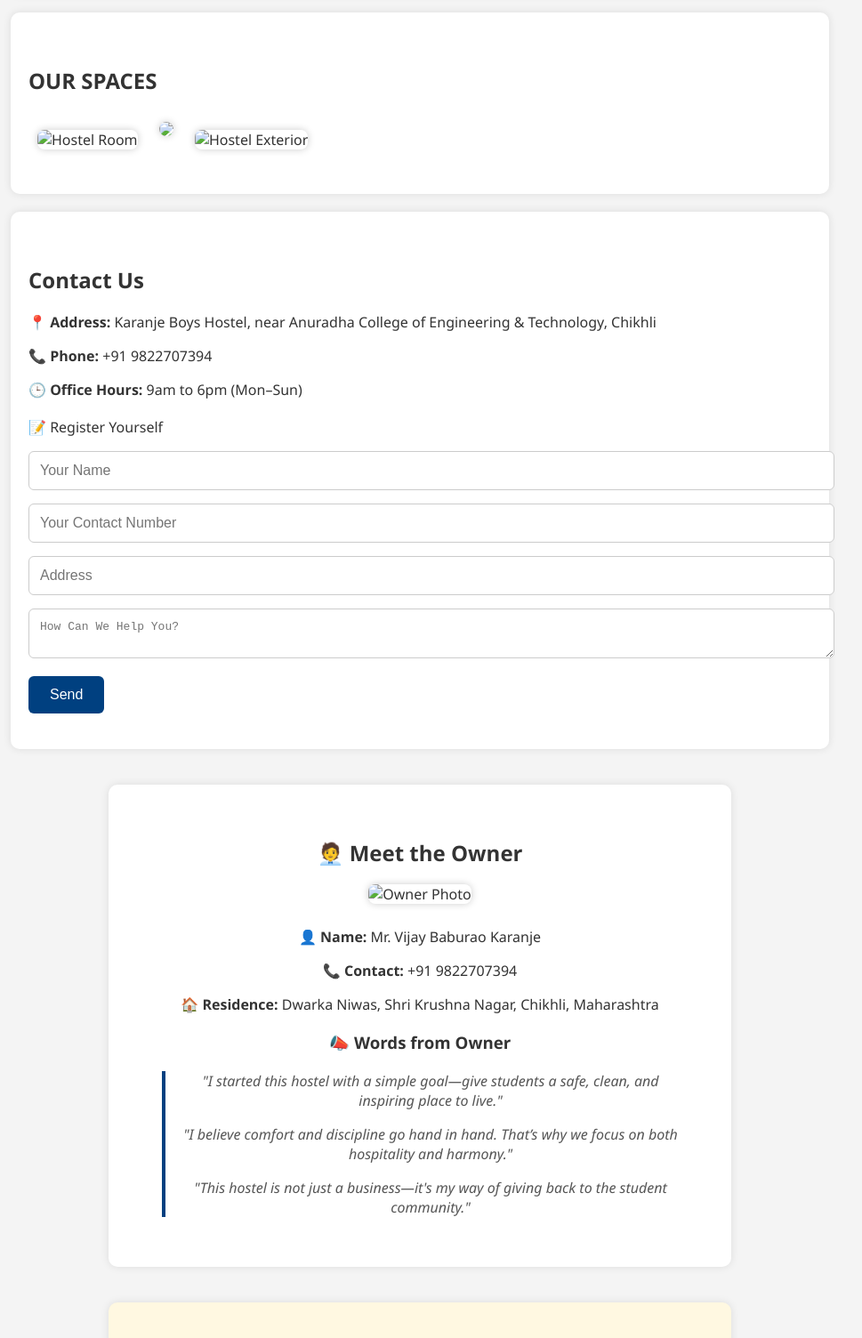
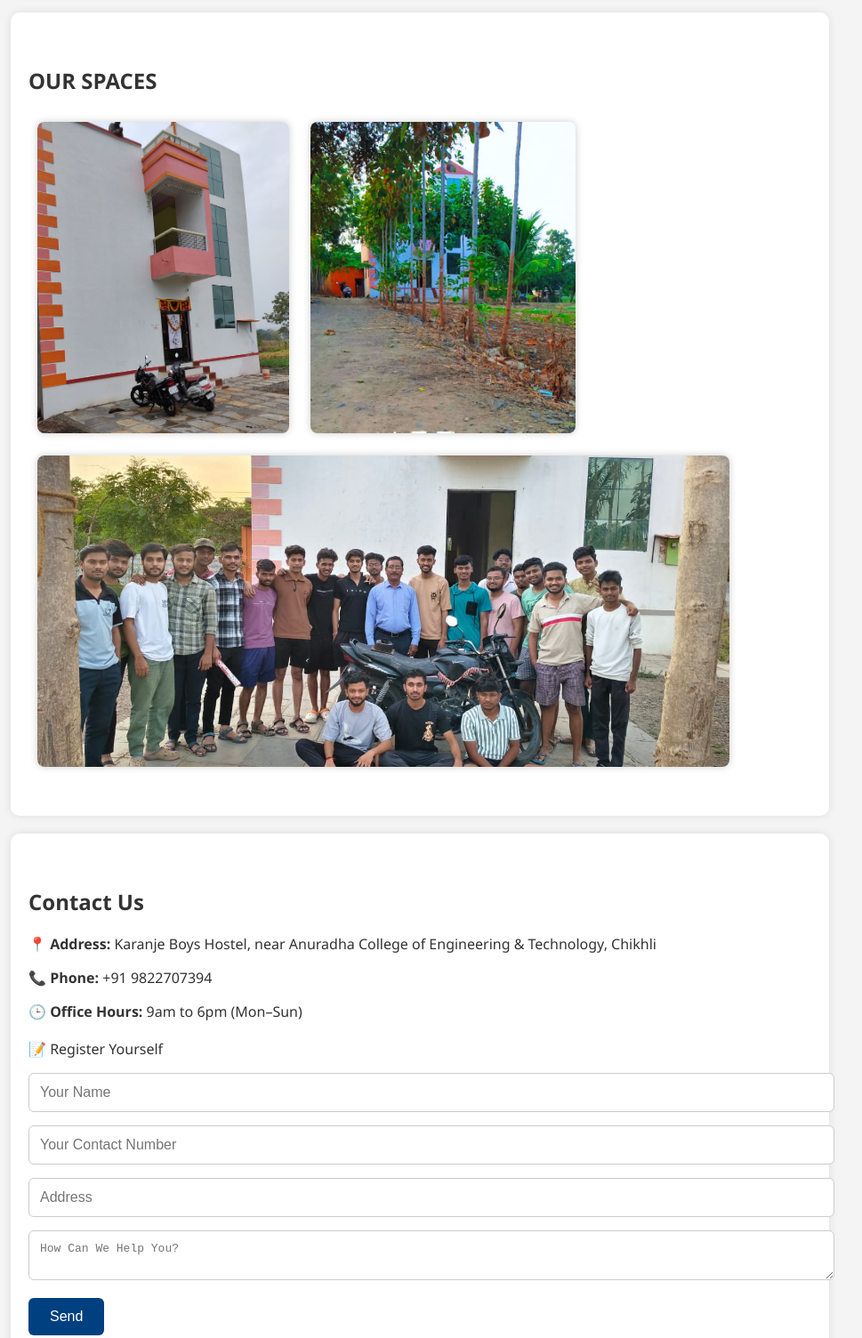
Before and after one commit to HARSHAL-KARANJE/harshsal-123, a plain HTML site: page index.html in a window 1280 px wide. Shown: the part 620-2124 px from the top of the page at 89% size, without its empty margins (168-1137 px from the left). Drawn offline with Linux system fonts and the light colour scheme; the site is published under a folder, as on GitHub Pages, so addresses that start at the root find nothing.

Commit message:
Update index.html

```diff
--- a/index.html
+++ b/index.html
@@ -48,9 +48,9 @@
     <!-- 🔹 Gallery Section -->
     <section id="GALLERY">
       <h2>OUR SPACES</h2>
-      <img src="/IMG_20210105_090136 - Copy.jpg" alt="Hostel Room" style="height:350px;">
-      <img src="/WhatsApp Image 2025-10-19 at 01.08.35_981de47e.jpg"style="height:350px">
-      <img src="/WhatsApp Image 2025-10-18 at 23.02.13_35cd5ba2.jpg" alt="Hostel Exterior" style="height:350px;">
+      <img src="IMG_20210105_090136 - Copy.jpg" alt="Hostel Room" style="height:350px;">
+      <img src="WhatsApp Image 2025-10-19 at 01.08.35_981de47e.jpg"style="height:350px">
+      <img src="WhatsApp Image 2025-10-18 at 23.02.13_35cd5ba2.jpg" alt="Hostel Exterior" style="height:350px;">
     </section>
 
     <!-- 🔹 Contact Section -->
@@ -76,7 +76,7 @@
     <section id="OWNER">
       <h2>🧑‍💼 Meet the Owner</h2>
       <div class="owner-details">
-        <img src="/WhatsApp Image 2025-10-18 at 23.53.49_5232f04c.jpg" alt="Owner Photo">
+        <img src="WhatsApp Image 2025-10-18 at 23.53.49_5232f04c.jpg" alt="Owner Photo">
         <p><strong>👤 Name:</strong> Mr. Vijay Baburao Karanje</p>
         <p><strong>📞 Contact:</strong> +91 9822707394</p>
         <p><strong>🏠 Residence:</strong> Dwarka Niwas, Shri Krushna Nagar, Chikhli, Maharashtra</p>
@@ -105,4 +105,5 @@
 
   </div>
 </body>
+
 </html>
```
